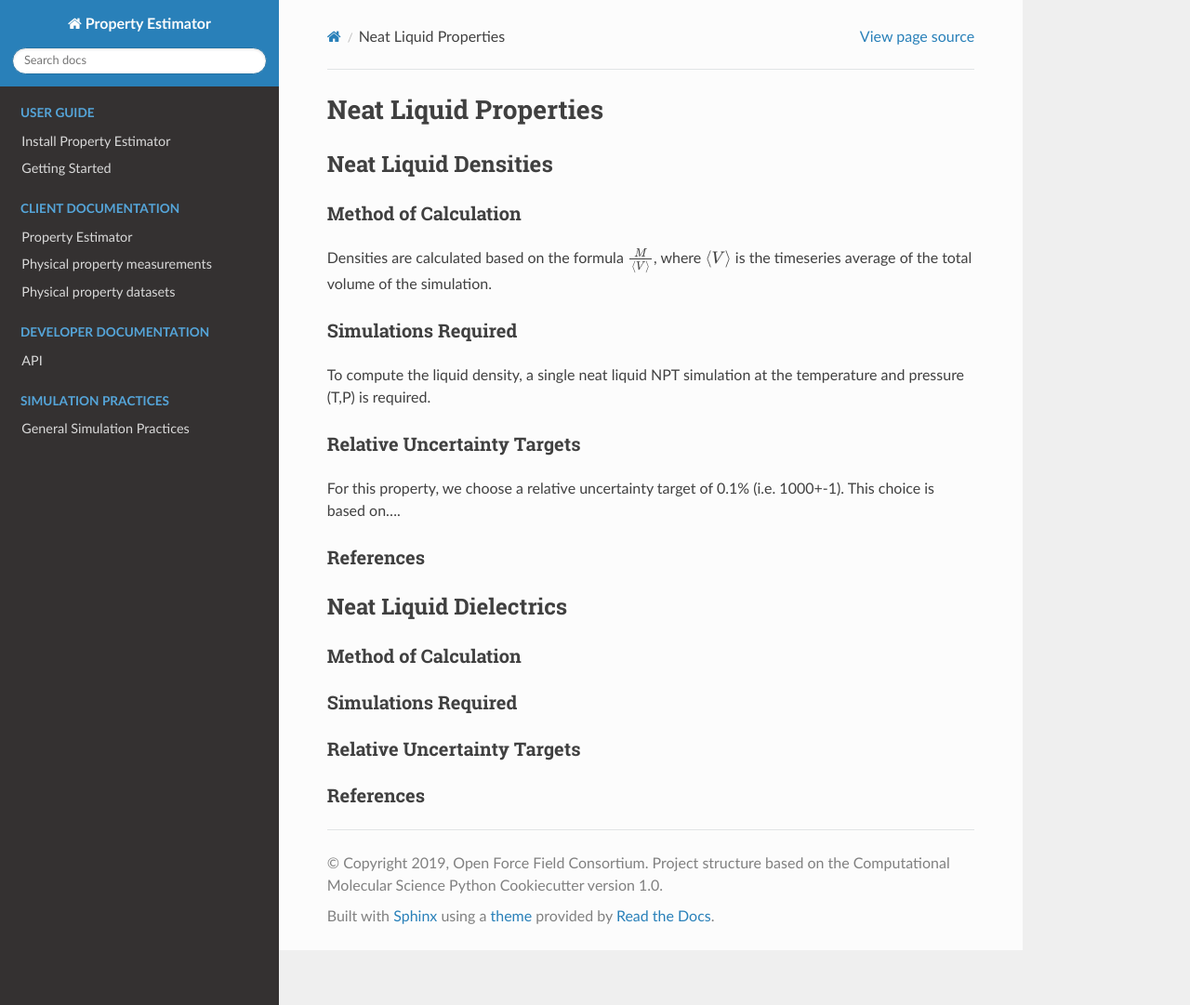
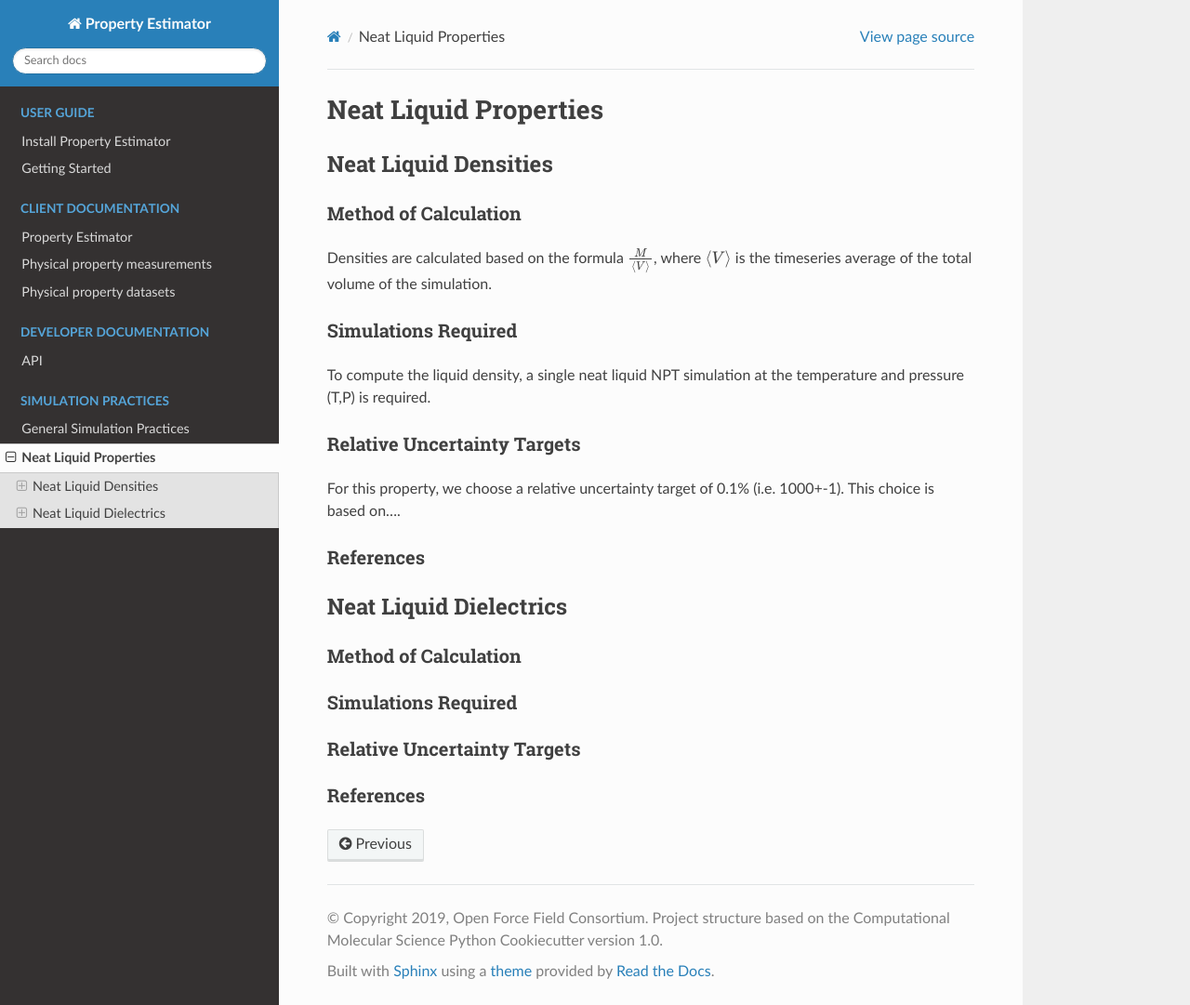
Before and after one commit to openforcefield/openff-evaluator, a Sphinx documentation site: the page built from docs/neat_liquid_property_practices.rst, in a window 1280 px wide and 1081 px high. Shown: the whole window at 93% size. Built offline with Sphinx 7.4.7 and the Read the Docs theme 2.0.0, drawn with Linux system fonts in a browser that asks for light colours; pages that are not in the unit, such as notebooks, are missing from menus.

Commit message:
Update index.rst

```diff
--- a/docs/index.rst
+++ b/docs/index.rst
@@ -58,7 +58,7 @@
 **Simulation Practices Documentation**
 
 * :doc:`general_simulation_practices`
-* :doc:`property_simulation_practices`
+* :doc:`neat_liquid_property_practices`
 
 .. toctree::
   :maxdepth: 1
@@ -66,4 +66,4 @@
   :caption: Simulation Practices
 
   general_simulation_practices
-  property_simulation_practices
+  neat_liquid_property_practices
```
